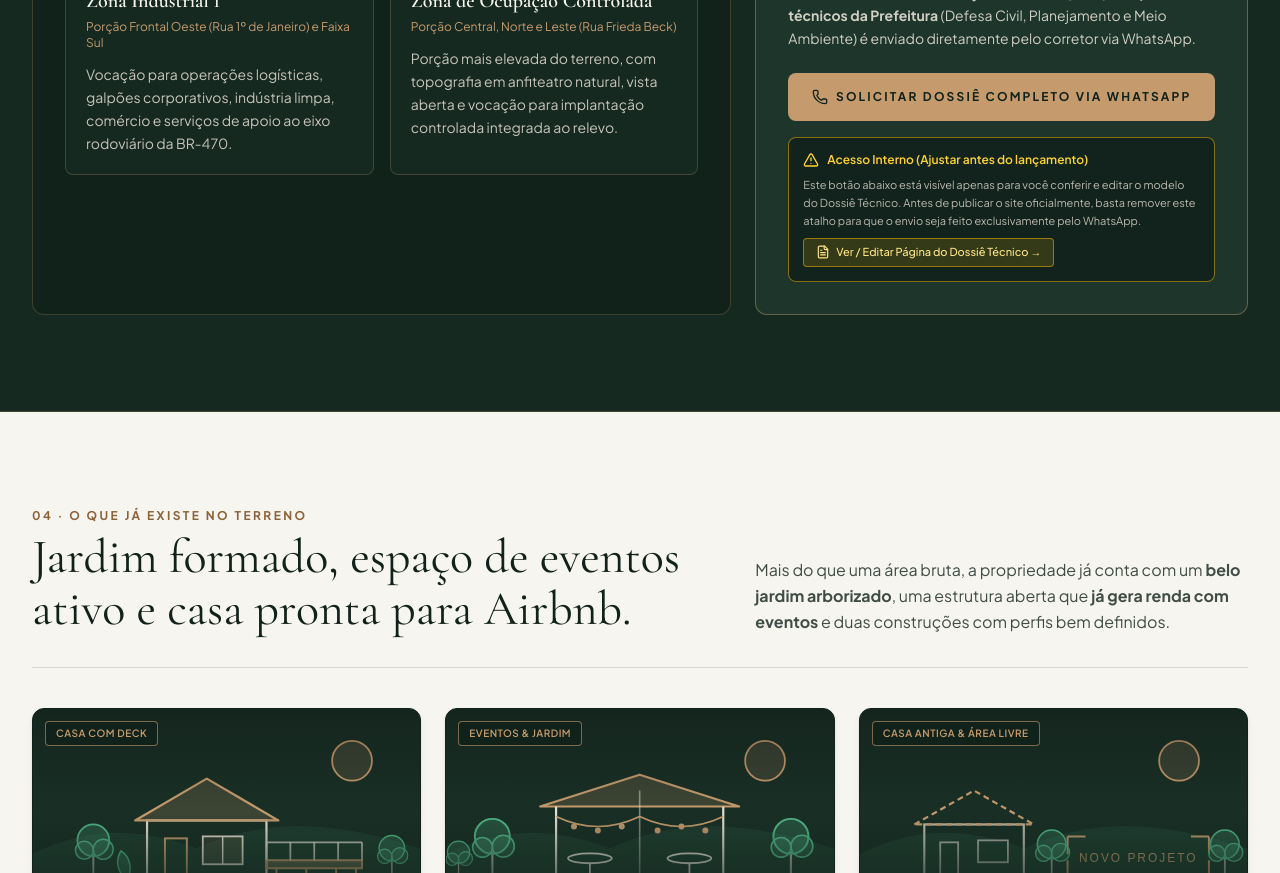
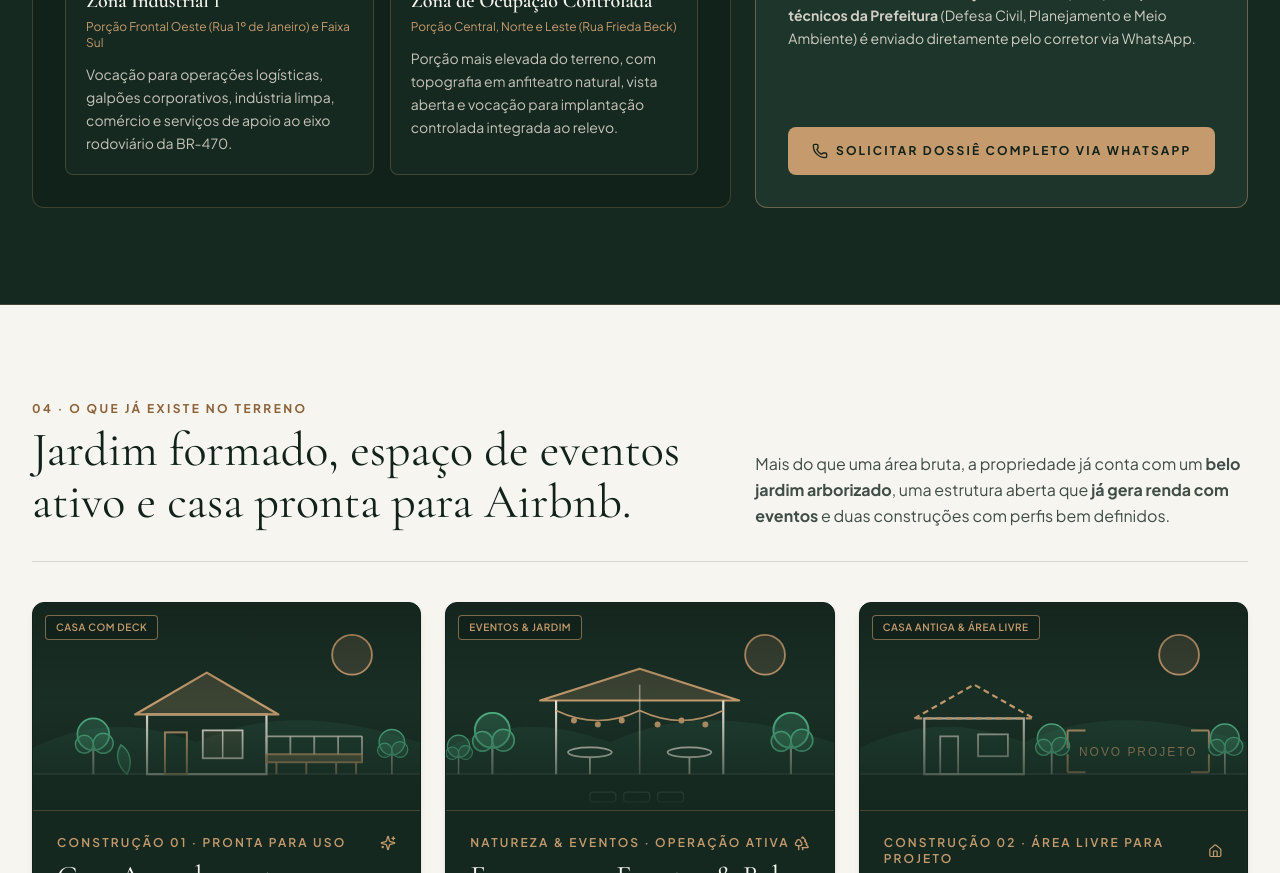
Before and after one commit to wolffpdro-jpg/terra-blumenau, a Next.js app: page / in a window 1280 px wide. Shown: the part 4180-5053 px from the top of the page. Built offline with nearby package versions, Linux system fonts and the light colour scheme.

Commit message:
chore: remove internal dossier shortcut, WhatsApp-only request

```diff
--- a/src/app/page.tsx
+++ b/src/app/page.tsx
@@ -675,26 +675,6 @@ export default function TerraBlumenauPage() {
                   <span>Solicitar Dossiê Completo via WhatsApp</span>
                 </a>
 
-                {/* Temporary Owner Preview Notice */}
-                <div className="rounded-lg p-3.5 bg-[#11221B]/90 border border-amber-400/50 text-xs text-amber-200/90 space-y-2">
-                  <div className="flex items-center gap-2 font-semibold text-amber-300">
-                    <AlertTriangle className="w-4 h-4 shrink-0" />
-                    <span>Acesso Interno (Ajustar antes do lançamento)</span>
-                  </div>
-                  <p className="text-[11px] text-[#E6DFD3]/80 leading-relaxed">
-                    Este botão abaixo está visível apenas para você conferir e
-                    editar o modelo do Dossiê Técnico. Antes de publicar o site
-                    oficialmente, basta remover este atalho para que o envio seja
-                    feito exclusivamente pelo WhatsApp.
-                  </p>
-                  <Link
-                    href="/dossie-tecnico"
-                    className="inline-flex items-center gap-1.5 px-3 py-1.5 rounded bg-amber-400/15 border border-amber-400/50 text-amber-200 text-[11px] font-medium hover:bg-amber-400/25 transition"
-                  >
-                    <FileText className="w-3.5 h-3.5" />
-                    <span>Ver / Editar Página do Dossiê Técnico →</span>
-                  </Link>
-                </div>
               </div>
             </div>
           </div>
```
